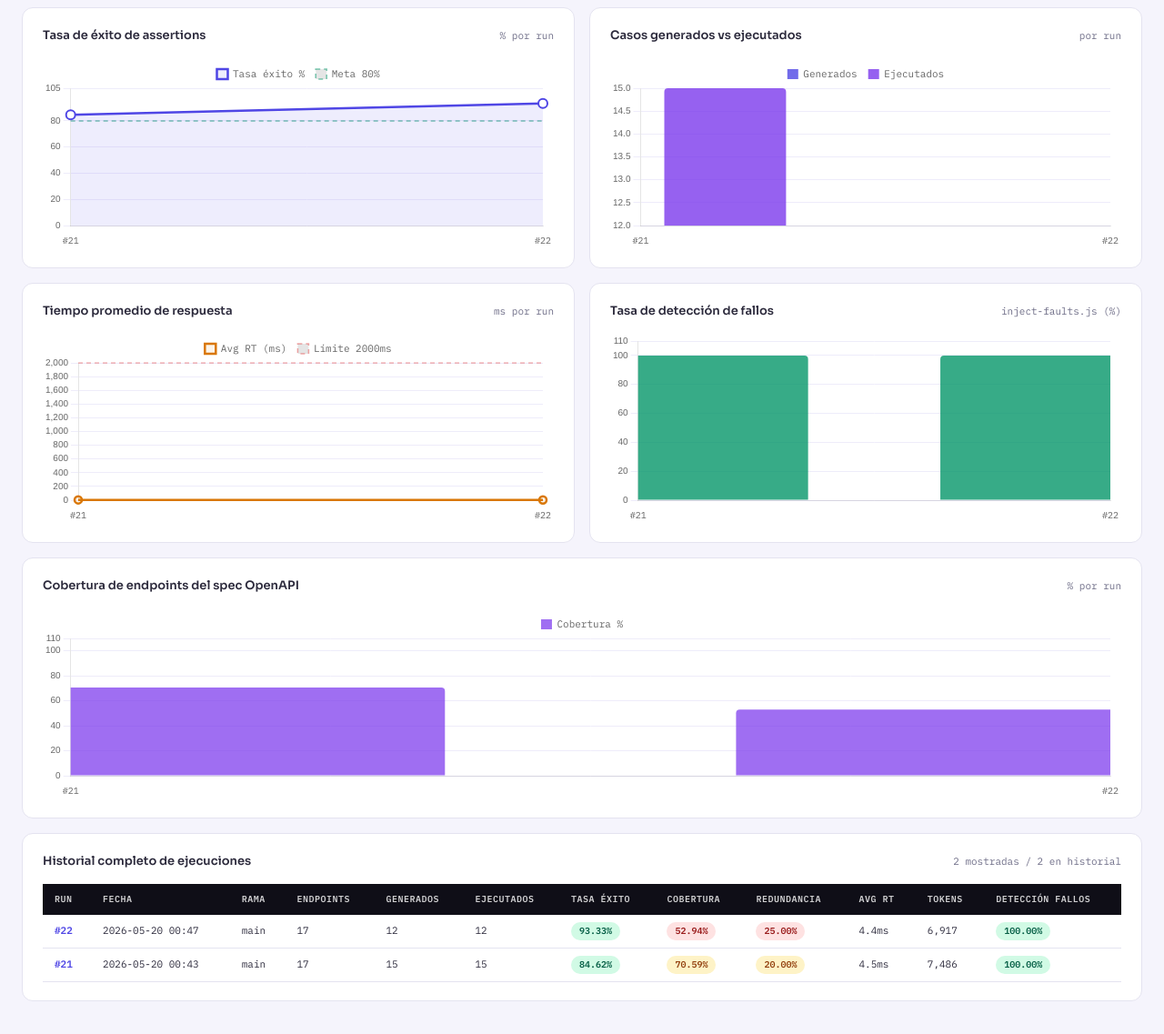
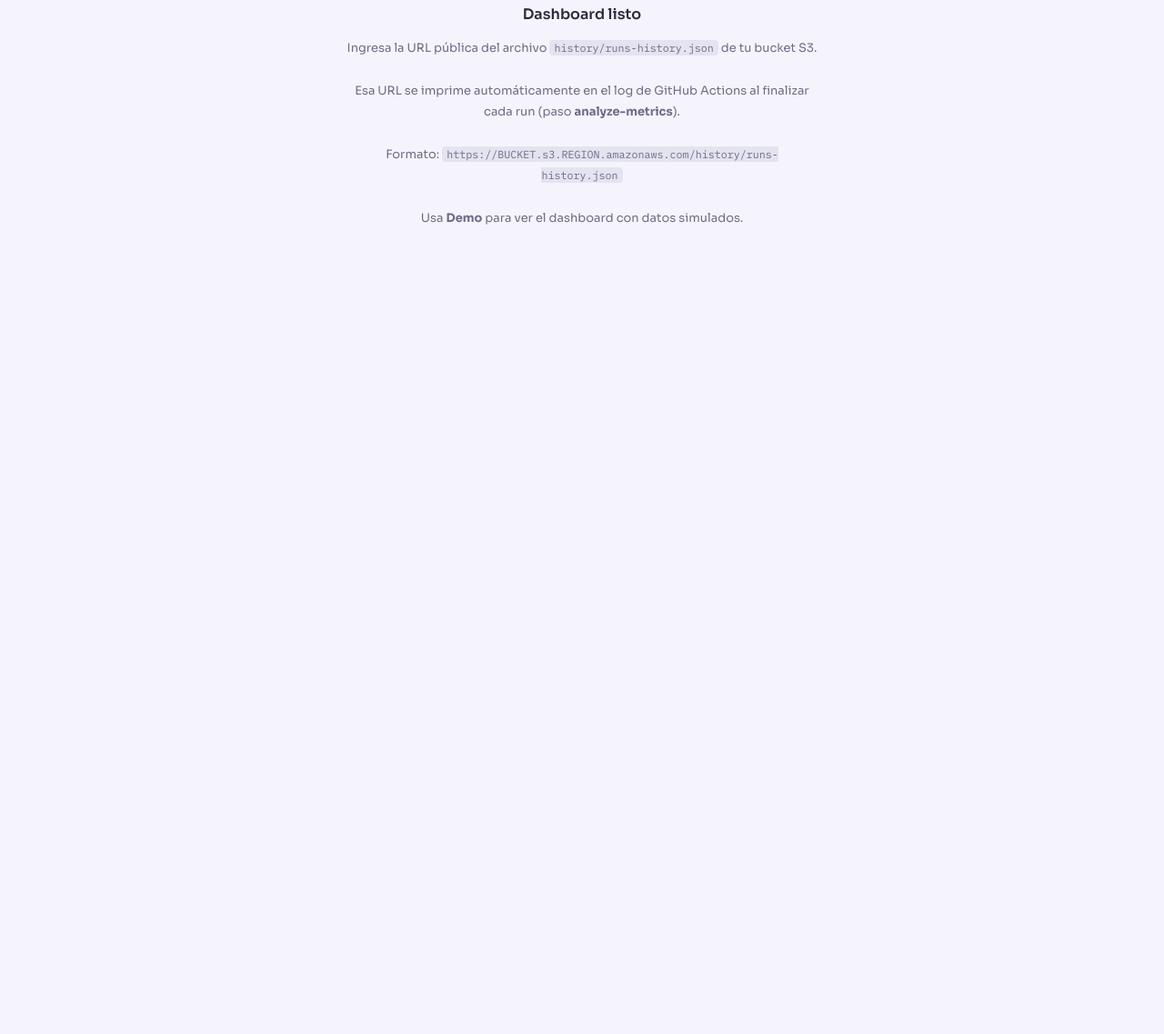
Before and after one commit to ajme-prog/api-test-generator, a website: page docs/index.html in a window 1280 px wide. Shown: the part 359-1496 px from the top of the page at 91% size. After the commit the page ends 800 px from the top, so only its background shows below. Drawn offline with nearby package versions, Linux system fonts and the light colour scheme.

Commit message:
reset: dashboard limpio para demo

```diff
--- a/docs/index.html
+++ b/docs/index.html
@@ -618,43 +618,6 @@ if (!tryAutoLoad()) {
   setTimeout(tryAutoLoad, 500);
 }
 </script>
-<script>window.EMBEDDED_HISTORY = [
-  {
-    "runId": "21",
-    "timestamp": "2026-05-20T00:43:41.656Z",
-    "branch": "main",
-    "commitSha": "4089840",
-    "apiEndpoints": 17,
-    "casesGenerated": 15,
-    "casesExecuted": 15,
-    "tokensUsed": 7486,
-    "genDurationSeconds": 17.66,
-    "passRate": "84.62%",
-    "coveragePercent": "70.59%",
-    "avgResponseTime": 4.5,
-    "detectionRate": "100.00%",
-    "redundancyRate": "20.00%",
-    "exactDuplicates": 3,
-    "qualitativeFlags": 0
-  },
-  {
-    "runId": "22",
-    "timestamp": "2026-05-20T00:47:55.793Z",
-    "branch": "main",
-    "commitSha": "f2cd72a",
-    "apiEndpoints": 17,
-    "casesGenerated": 12,
-    "casesExecuted": 12,
-    "tokensUsed": 6917,
-    "genDurationSeconds": 13.84,
-    "passRate": "93.33%",
-    "coveragePercent": "52.94%",
-    "avgResponseTime": 4.4,
-    "detectionRate": "100.00%",
-    "redundancyRate": "25.00%",
-    "exactDuplicates": 3,
-    "qualitativeFlags": 0
-  }
-];</script>
+<!-- HISTORY_INJECTION_POINT -->
 </body>
 </html>
```
